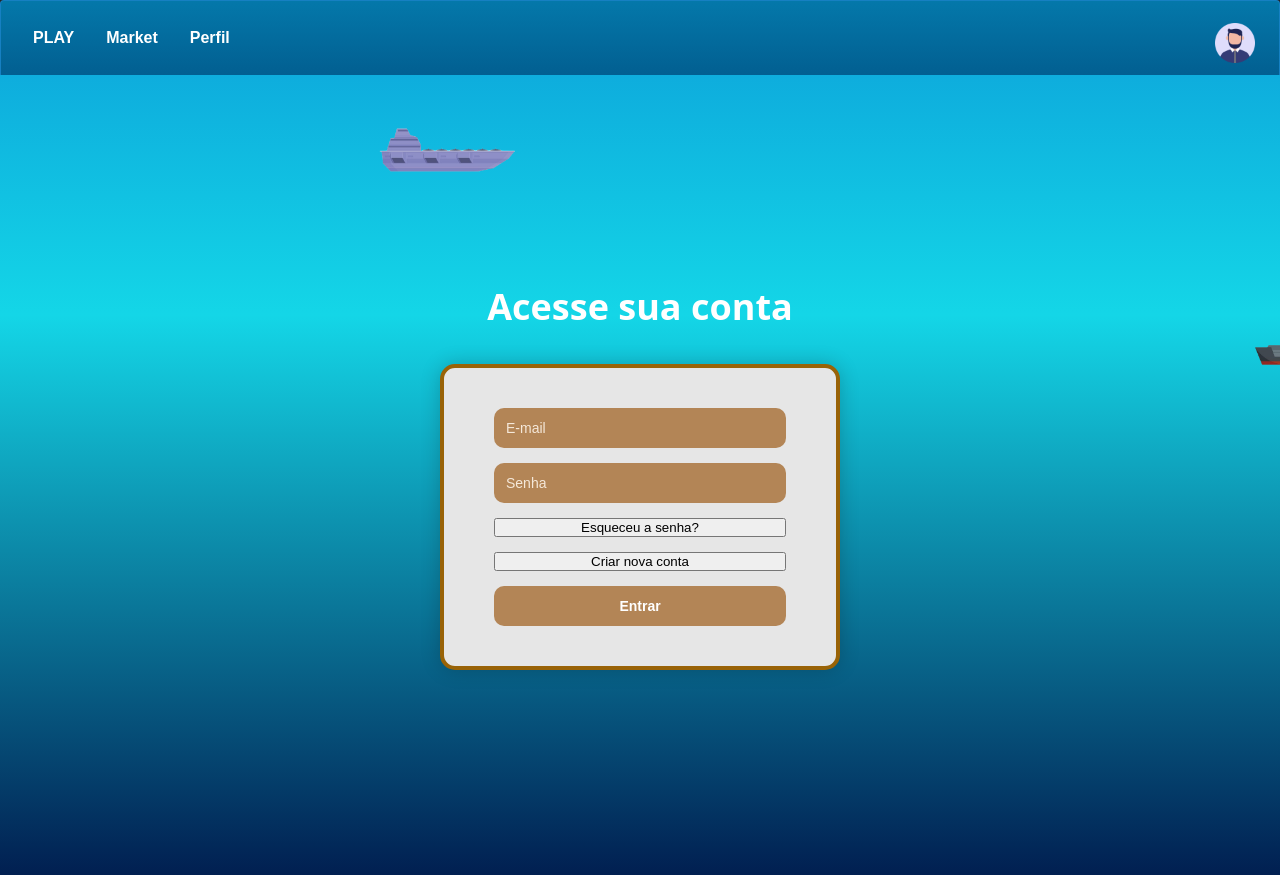
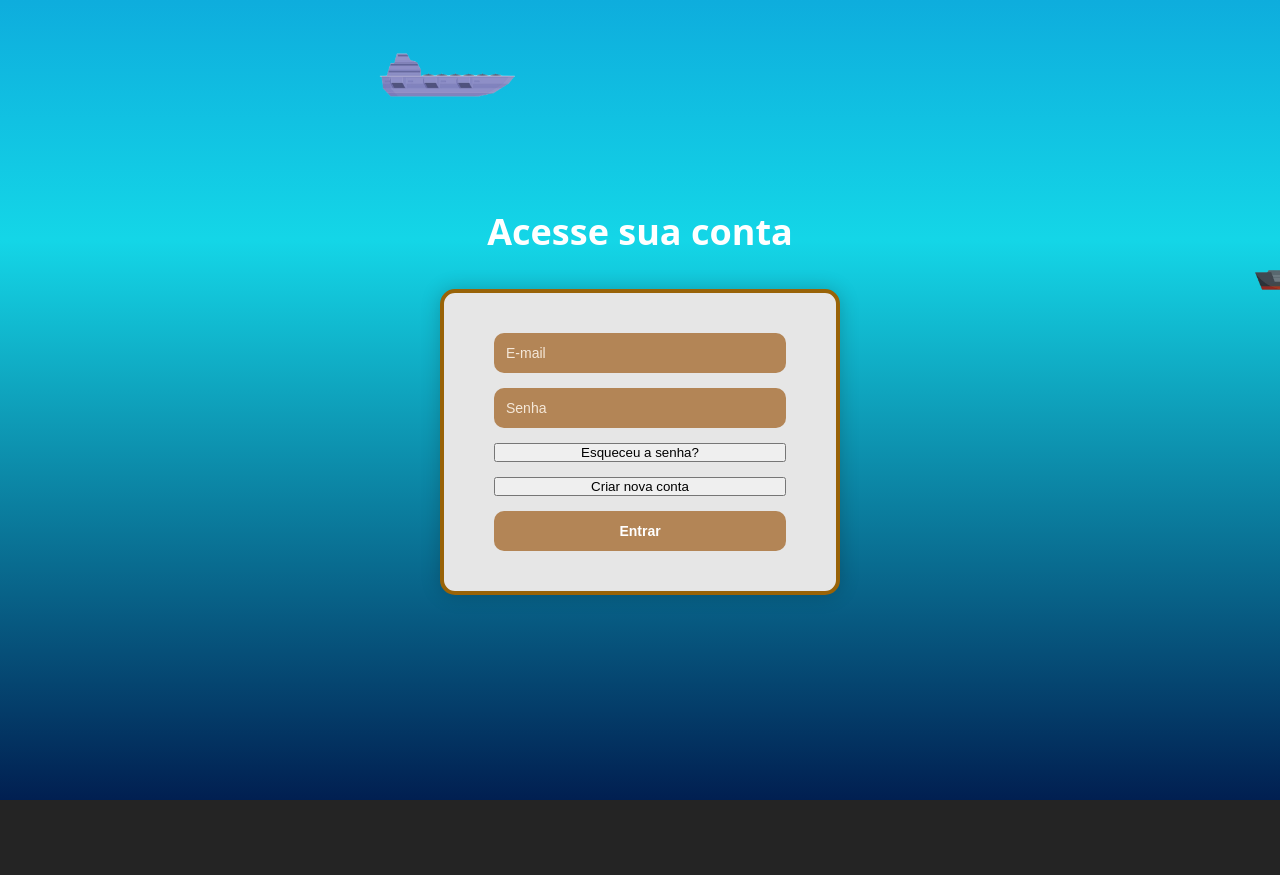
Before and after one commit to lucasdcampos/battleship-client, a React (Vite) app: page /Login in a window 1280 px wide. Shown: the top 875 px of the page. After the commit the page ends 800 px from the top, so only its background shows below. Built offline with nearby package versions, Linux system fonts and the light colour scheme.

Commit message:
feat(login): hide Header on Login Page

```diff
--- a/src/App.jsx
+++ b/src/App.jsx
@@ -1,26 +1,38 @@
-import { BrowserRouter as Router, Route, Routes } from "react-router-dom";
+import { BrowserRouter as Router, Route, Routes, useLocation } from "react-router-dom";
 import Header from "./components/Pages/Header/Header";
 import Play from "./components/Pages/Play/Play";
 import Perfil from "./components/Pages/Perfil/Perfil";
 import Store from "./components/Pages/Store/Store";
 import Login from "./components/Pages/Login/Login";
-import ProtectedRoute from "./components/ProtectedRoute"; // ajuste o caminho conforme seu projeto
+import ProtectedRoute from "./components/ProtectedRoute";
 
-function App() {
+function AppContent() {
+  const location = useLocation();
+
+  const hideHeaderOnPaths = ["/Login"];
+  const shouldShowHeader = !hideHeaderOnPaths.includes(location.pathname);
+
   return (
-    <Router>
-      <Header />
+    <>
+      {shouldShowHeader && <Header />}
+
       <Routes>
-        {/* Rota pública */}
         <Route path="/Login" element={<Login />} />
 
-        {/* Rotas protegidas: só acessíveis se o usuário estiver logado */}
         <Route element={<ProtectedRoute />}>
           <Route path="/Play" element={<Play />} />
           <Route path="/Perfil" element={<Perfil />} />
           <Route path="/Store" element={<Store />} />
         </Route>
       </Routes>
+    </>
+  );
+}
+
+function App() {
+  return (
+    <Router>
+      <AppContent />
     </Router>
   );
 }
```
